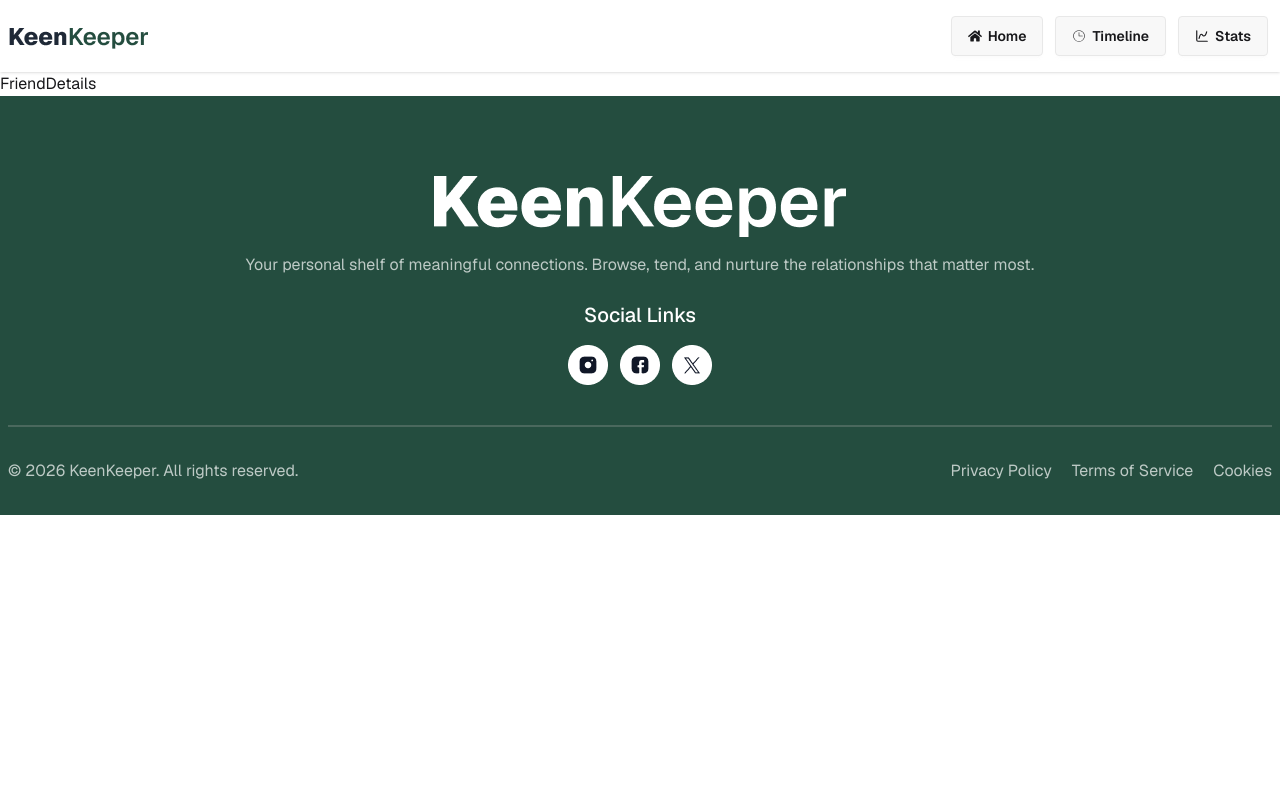
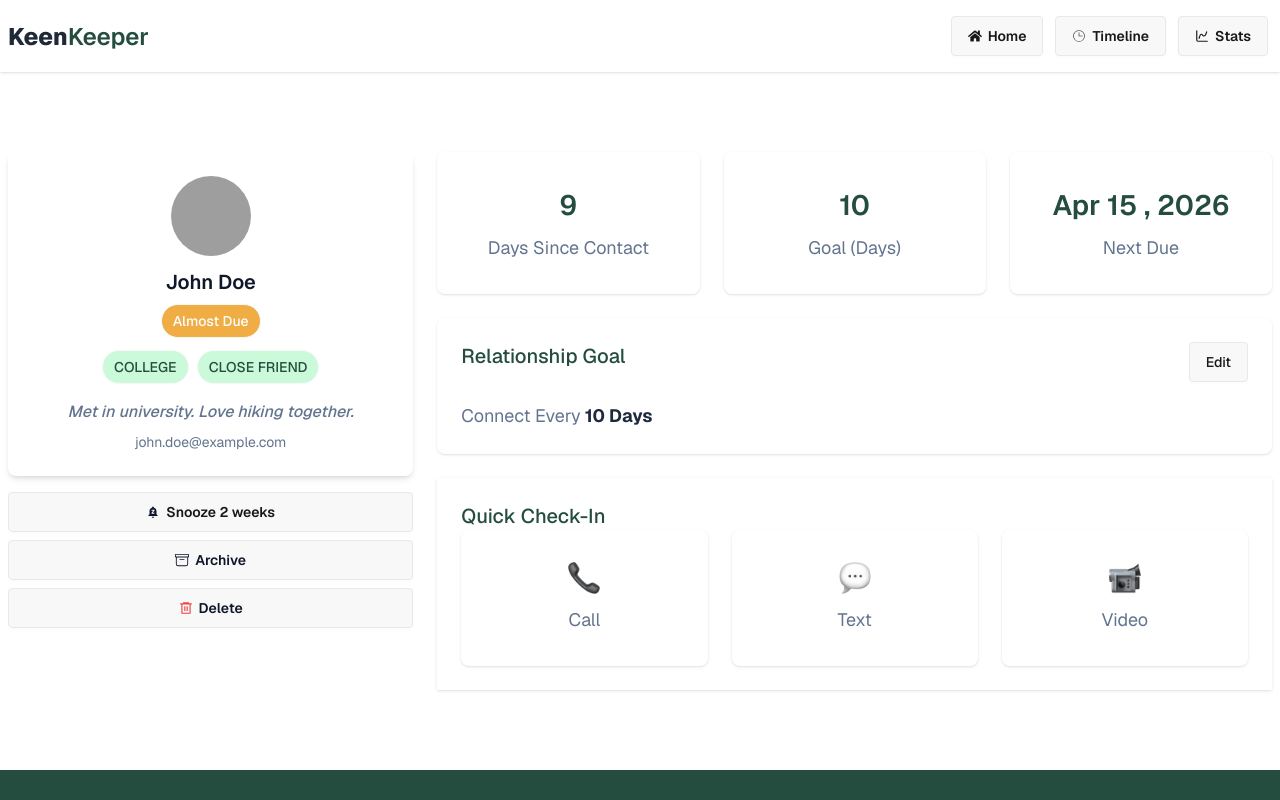
Before and after one commit to IamPial/keenkeeper-app, a React (Vite) app: page /details/1 in a window 1280 px wide. Shown: the top 800 px of the page. Built offline with nearby package versions, Linux system fonts and the light colour scheme; grey boxes are pictures that could not be loaded.

Commit message:
create details page markup

```diff
--- a/src/pages/details/FriendDetails.jsx
+++ b/src/pages/details/FriendDetails.jsx
@@ -1,9 +1,132 @@
 import React from "react";
 
+import { MdNotificationsPaused } from "react-icons/md";
+import { BsArchive } from "react-icons/bs";
+import { RiDeleteBin6Line } from "react-icons/ri";
+import useFriends from "../../hooks/useFriends";
+import { useParams } from "react-router";
+import FriendsOverviewCard from "../../ui/FriendsOverviewCard";
+import CardDetailsBtn from "../../components/shared/CardDetailsBtn";
+import callImg from "../../assets/call.png";
+import textImg from "../../assets/text.png";
+import videoImg from "../../assets/video.png";
+
 const FriendDetails = () => {
+  const { friends } = useFriends();
+  const { id } = useParams();
+
+  const expectedDetails = friends.find((item) => item.id === parseInt(id));
+  if (!expectedDetails) return null;
+  const {
+    name,
+    picture,
+    email,
+    days_since_contact,
+    status,
+    tags,
+    bio,
+    goal,
+    next_due_date,
+  } = expectedDetails;
+
+  //convert date into a date string with separator
+  const date = new Date(next_due_date).toDateString().slice(4).split(" ");
+  const strDate = date[0] + " " + date[1] + " , " + date[2];
+
   return (
-    <div>
-      <h2>FriendDetails</h2>
+    <div className="py-20 container mx-auto px-2">
+      <div className="grid grid-cols-1 md:grid-cols-3 gap-6">
+        {/* Details Card Left Section Start */}
+        <div className="col-span-full lg:col-span-1  rounded-lg">
+          <div className="text-center shadow-md rounded-lg p-6">
+            <img
+              src={picture}
+              alt={name}
+              className="w-20 h-20 rounded-full mb-3 mx-auto"
+            />
+            <div className="space-y-2">
+              <h2 className="text-xl font-semibold text-slate-900">{name}</h2>
+              <div className="flex flex-col justify-center items-center gap-3 mb-4">
+                <span
+                  className={`badge  capitalize py-4 text-white rounded-full font-medium ${status === "almost due" ? "badge bg-[#EFAD44]" : status === "on-track" ? "bg-[#244D3F]" : "bg-[#EF4444]"}`}
+                >
+                  {status}
+                </span>
+
+                <div className="flex  gap-2 justify-center items-center">
+                  {tags.map((item, index) => {
+                    return (
+                      <span
+                        key={index}
+                        className="badge bg-[#CBFADB] text-[#244D3F] py-4 uppercase rounded-full font-medium "
+                      >
+                        {item}
+                      </span>
+                    );
+                  })}
+                </div>
+              </div>
+              <p className="italic text-slate-500 font-medium">{bio}</p>
+              <p className="text-slate-500 text-sm">{email}</p>
+            </div>
+          </div>
+          <div className="flex flex-col mt-4 gap-2">
+            <button className="btn">
+              <MdNotificationsPaused className="text-slate-900" /> Snooze 2
+              weeks
+            </button>
+            <button className="btn text-slate-900">
+              <BsArchive />
+              Archive
+            </button>
+            <button className="btn text-slate-900">
+              <RiDeleteBin6Line className="text-[#EF4444]" />
+              Delete
+            </button>
+          </div>
+        </div>
+        {/* Details Card Left Section End */}
+
+        {/* Details Card Right Section Start */}
+        <div className=" col-span-full lg:col-span-2 rounded-lg">
+          <div className="flex flex-col gap-6">
+            <div className="grid grid-cols-1 md:grid-cols-3 gap-6">
+              <FriendsOverviewCard
+                text="Days Since Contact"
+                value={days_since_contact}
+              />
+              <FriendsOverviewCard text="Goal (Days)" value={goal} />
+              <FriendsOverviewCard text="Next Due" value={strDate} />
+            </div>
+            <div className="shadow-sm p-6 rounded-lg">
+              <div className="flex justify-between mb-5">
+                <h2 className="font-medium text-xl text-[#244D3F] ">
+                  Relationship Goal
+                </h2>
+                <button className="btn font-medium text-sm">Edit</button>
+              </div>
+              <p className="text-lg text-slate-500">
+                Connect Every
+                <span className="ml-1 font-bold text-lg text-slate-800">
+                  {goal} Days
+                </span>
+              </p>
+            </div>
+            <div className="p-6 shadow-sm">
+              <h2 className="font-medium text-[#244D3F] text-xl">
+                Quick Check-In
+              </h2>
+              <div className="grid grid-cols-3 gap-6">
+                <CardDetailsBtn imgSrc={callImg} text={"Call"} />
+                <CardDetailsBtn imgSrc={textImg} text={"Text"} />
+                <CardDetailsBtn imgSrc={videoImg} text={"Video"} />
+              </div>
+            </div>
+          </div>
+        </div>
+
+        {/* Details Card Right Section End */}
+      </div>
     </div>
   );
 };
```
